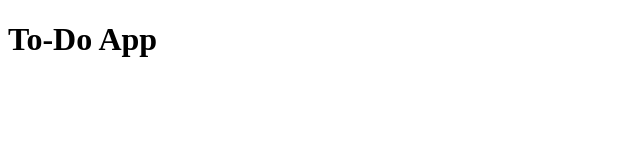
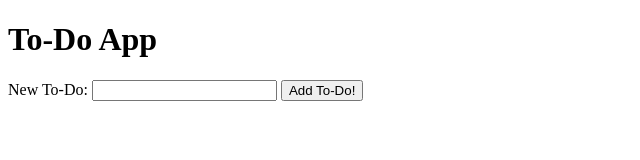
Before and after one commit to vikads/to-do-app, a plain HTML site: page index.html in a window 1280 px wide. Shown: the whole page, without its empty margins (0-640 px from the left). Drawn offline with Linux system fonts and the light colour scheme.

Commit message:
Added the Input and Button

```diff
--- a/index.html
+++ b/index.html
@@ -6,5 +6,12 @@
   </head>
   <body>
     <h1>To-Do App</h1>
+
+    <form id="addToDoForm">
+      <label for="newToDoText">New To-Do:</label>
+      <input type="text" id="newToDoText">
+      <button type="submit">Add To-Do!</button>
+    </form>
+
   </body>
 </html>
```
